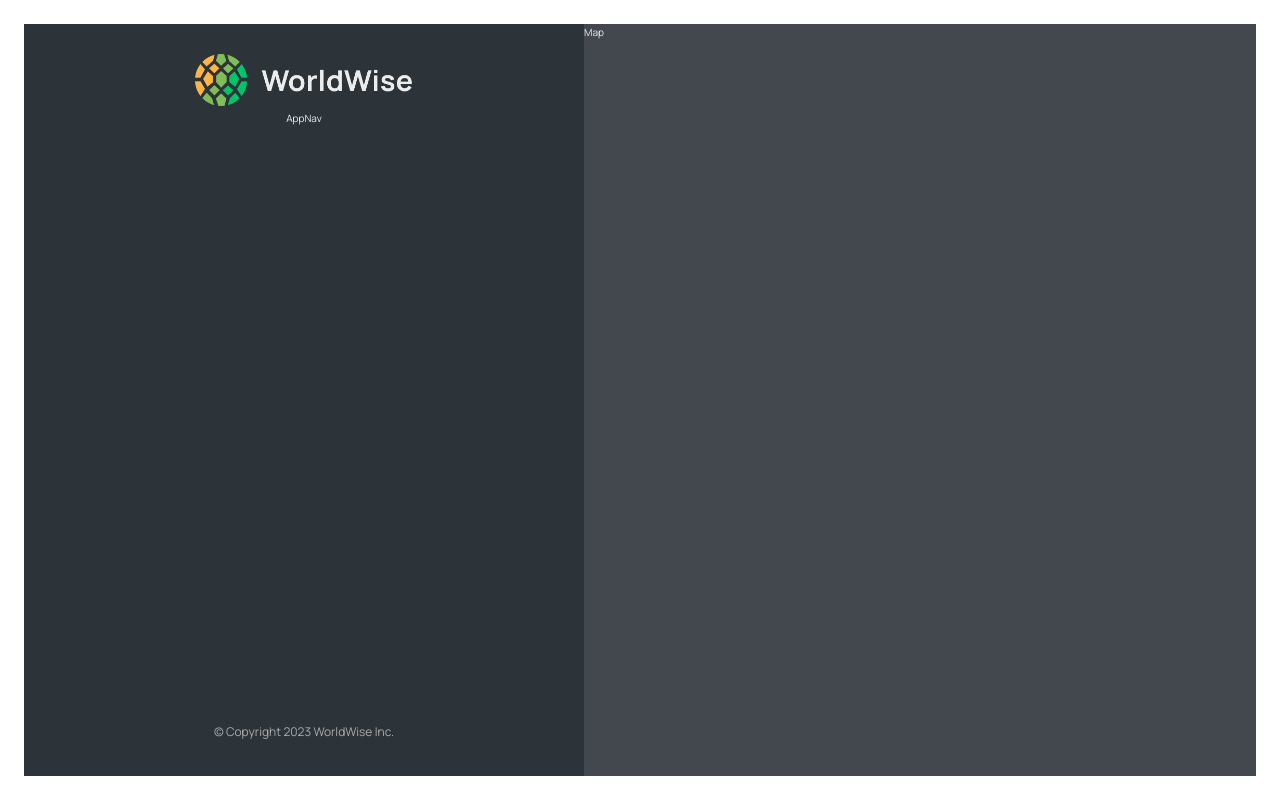
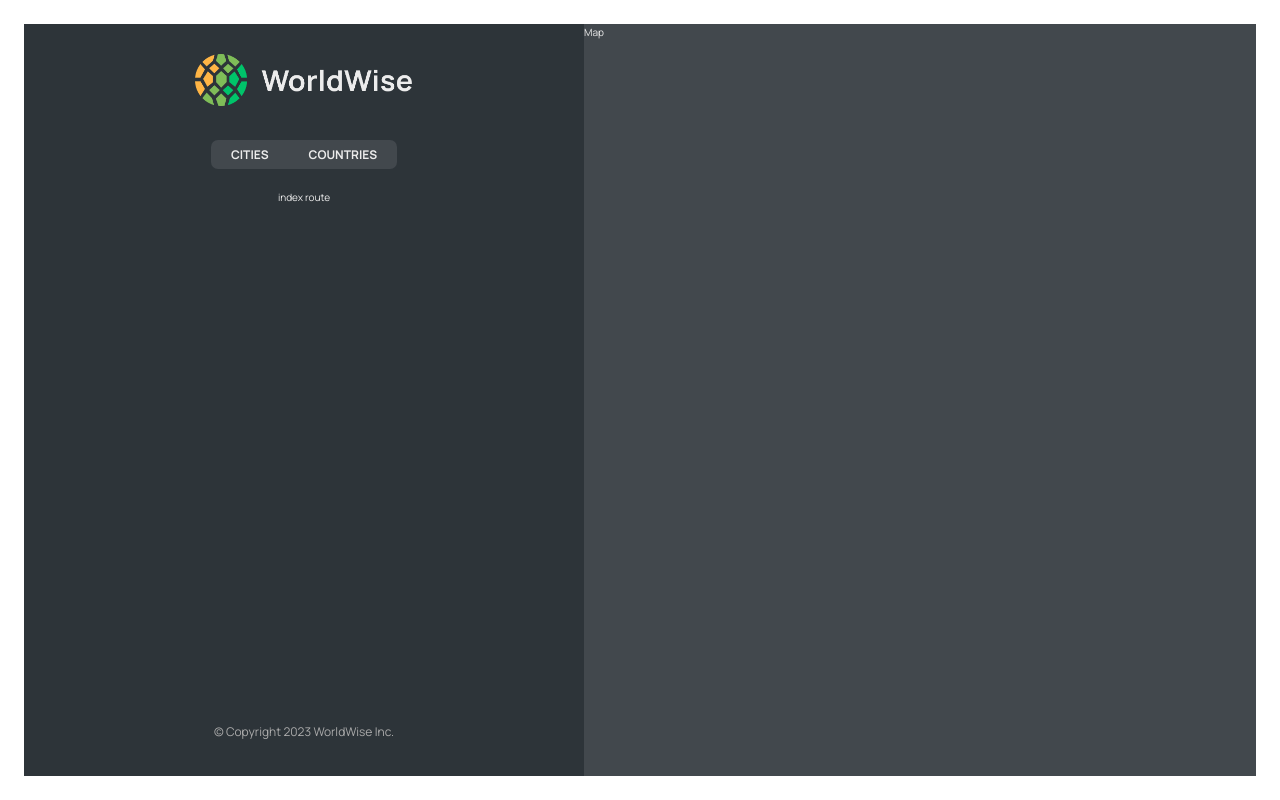
Before and after one commit to HRAWEBDEV/worldwise, a React (Vite) app: page /app in a window 1280 px wide. Built offline with nearby package versions, Linux system fonts and the light colour scheme.

Commit message:
add AppNav component structure

```diff
--- a/src/App.jsx
+++ b/src/App.jsx
@@ -16,6 +16,7 @@
     <Route path='/product' element={<Product />} />
     <Route path='/login' element={<Login />} />
     <Route path='/app' element={<AppLayout />}>
+     <Route index element={<p>index route</p>} />
      <Route path='cities' element={<p>cities</p>} />
      <Route path='countries' element={<p>countries</p>} />
      <Route path='forms' element={<p>forms</p>} />
--- a/src/components/AppNav.jsx
+++ b/src/components/AppNav.jsx
@@ -1,5 +1,19 @@
+import styles from './AppNav.module.css';
+import { NavLink } from 'react-router-dom';
+
 const AppNav = () => {
- return <div>AppNav</div>;
+ return (
+  <div className={styles.nav}>
+   <ul>
+    <li>
+     <NavLink to='cities'>cities</NavLink>
+    </li>
+    <li>
+     <NavLink to='countries'>countries</NavLink>
+    </li>
+   </ul>
+  </div>
+ );
 };
 
 export default AppNav;
```
